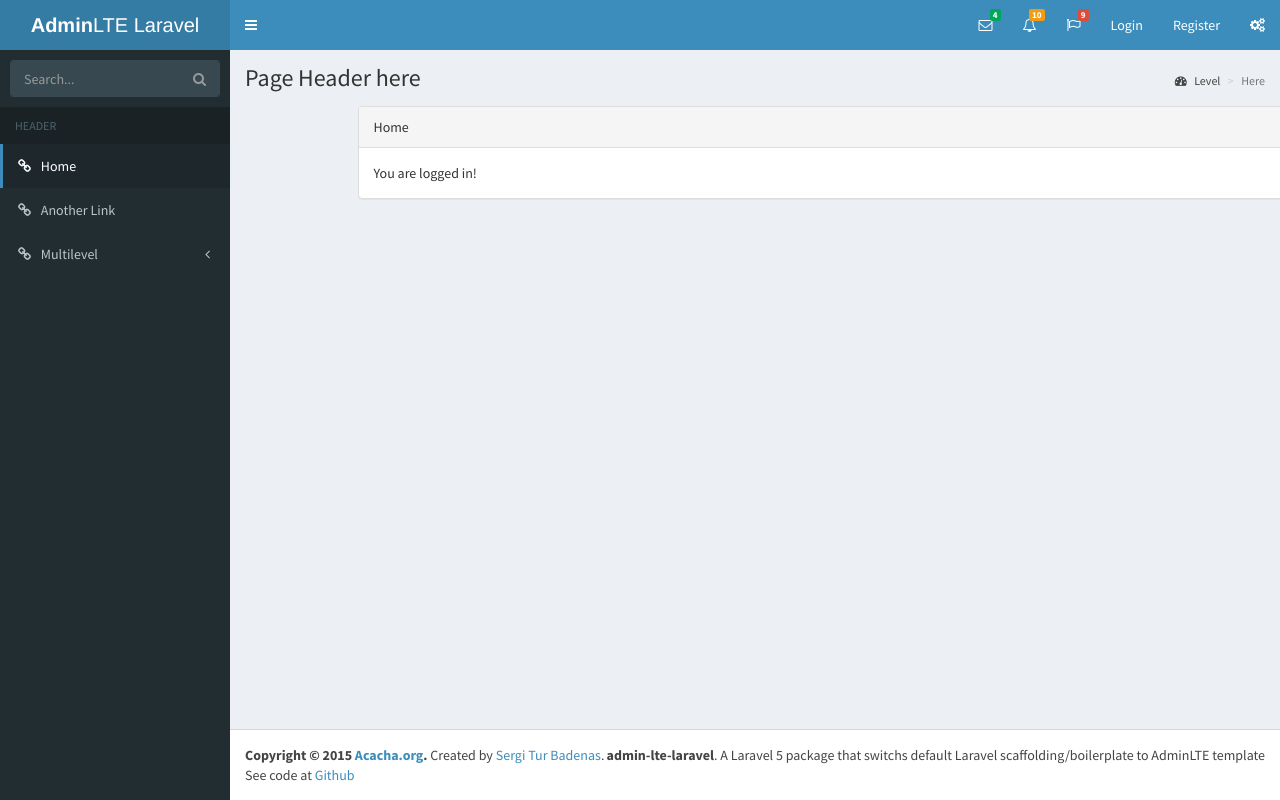
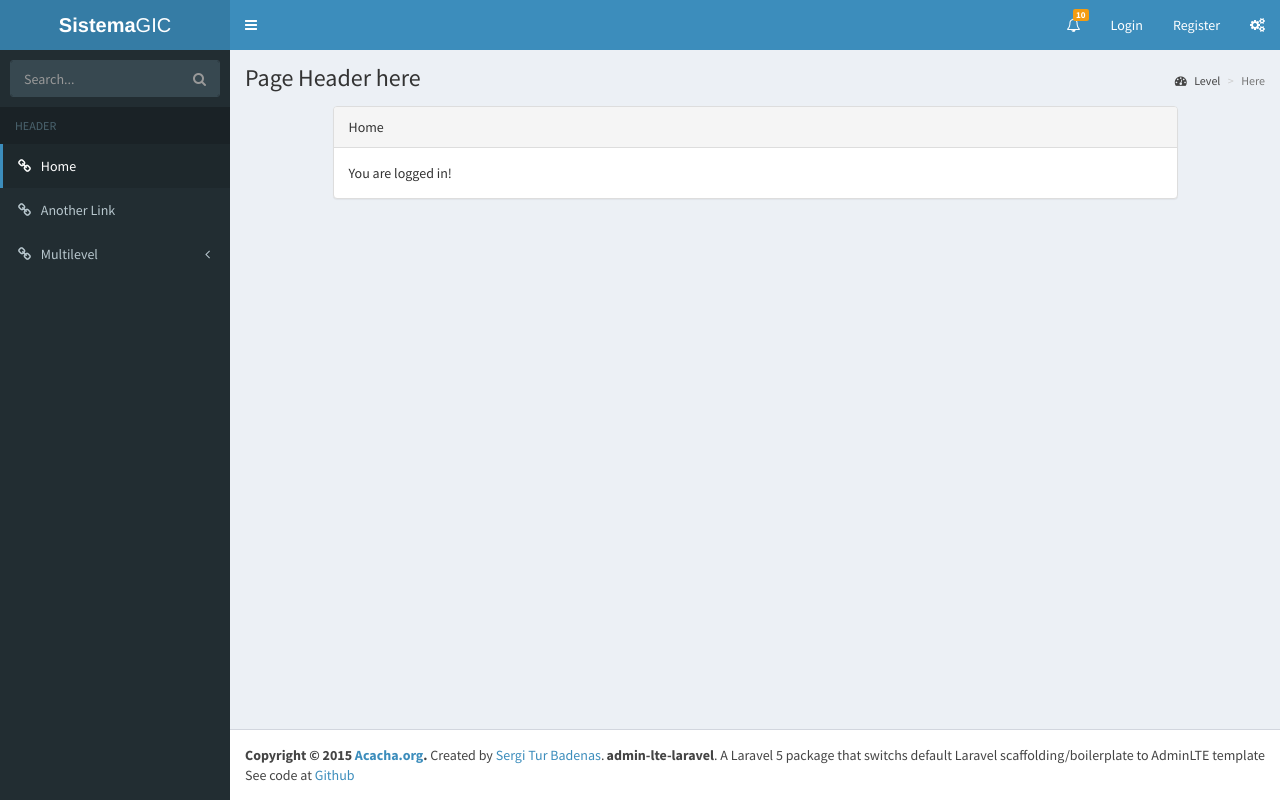
Before and after one commit to fmaggio0/almacen, a Laravel app: template resources/views/home.blade.php in a window 1280 px wide. Run offline with Laravel 8, Linux system fonts and the light colour scheme; the template is opened without the code that fills it, so the values that code supplies are empty; settings files or empty folders that the repository lacks are supplied; some libraries are stand-ins or nearby versions.

Commit message:
modificacion de nombres de links y pag nueva

```diff
--- a/resources/views/home.blade.php
+++ b/resources/views/home.blade.php
@@ -6,7 +6,7 @@
 
 
 @section('main-content')
-	<div class="container spark-screen">
+	<div class="spark-screen">
 		<div class="row">
 			<div class="col-md-10 col-md-offset-1">
 				<div class="panel panel-default">
--- a/resources/views/layouts/partials/htmlheader.blade.php
+++ b/resources/views/layouts/partials/htmlheader.blade.php
@@ -1,6 +1,6 @@
 <head>
     <meta charset="UTF-8">
-    <title> AdminLTE 2 with Laravel - @yield('htmlheader_title', 'Your title here') </title>
+    <title> Sistema Integral de Compras - @yield('htmlheader_title', 'Your title here') </title>
     <meta content='width=device-width, initial-scale=1, maximum-scale=1, user-scalable=no' name='viewport'>
     <!-- Bootstrap 3.3.4 -->
     <link href="{{ asset('/css/bootstrap.css') }}" rel="stylesheet" type="text/css" />
--- a/resources/views/layouts/partials/mainheader.blade.php
+++ b/resources/views/layouts/partials/mainheader.blade.php
@@ -4,9 +4,9 @@
     <!-- Logo -->
     <a href="{{ url('/home') }}" class="logo">
         <!-- mini logo for sidebar mini 50x50 pixels -->
-        <span class="logo-mini"><b>A</b>LT</span>
+        <span class="logo-mini"><b>G</b>IC</span>
         <!-- logo for regular state and mobile devices -->
-        <span class="logo-lg"><b>Admin</b>LTE Laravel </span>
+        <span class="logo-lg"><b>Sistema</b>GIC </span>
     </a>
 
     <!-- Header Navbar -->
@@ -18,38 +18,6 @@
         <!-- Navbar Right Menu -->
         <div class="navbar-custom-menu">
             <ul class="nav navbar-nav">
-                <!-- Messages: style can be found in dropdown.less-->
-                <li class="dropdown messages-menu">
-                    <!-- Menu toggle button -->
-                    <a href="#" class="dropdown-toggle" data-toggle="dropdown">
-                        <i class="fa fa-envelope-o"></i>
-                        <span class="label label-success">4</span>
-                    </a>
-                    <ul class="dropdown-menu">
-                        <li class="header">You have 4 messages</li>
-                        <li>
-                            <!-- inner menu: contains the messages -->
-                            <ul class="menu">
-                                <li><!-- start message -->
-                                    <a href="#">
-                                        <div class="pull-left">
-                                            <!-- User Image -->
-                                            <img src="/img/user2-160x160.jpg" class="img-circle" alt="User Image"/>
-                                        </div>
-                                        <!-- Message title and timestamp -->
-                                        <h4>
-                                            Support Team
-                                            <small><i class="fa fa-clock-o"></i> 5 mins</small>
-                                        </h4>
-                                        <!-- The message -->
-                                        <p>Why not buy a new awesome theme?</p>
-                                    </a>
-                                </li><!-- end message -->
-                            </ul><!-- /.menu -->
-                        </li>
-                        <li class="footer"><a href="#">See All Messages</a></li>
-                    </ul>
-                </li><!-- /.messages-menu -->
 
                 <!-- Notifications Menu -->
                 <li class="dropdown notifications-menu">
@@ -59,55 +27,22 @@
                         <span class="label label-warning">10</span>
                     </a>
                     <ul class="dropdown-menu">
-                        <li class="header">You have 10 notifications</li>
+                        <li class="header">Usted tiene -num- notificaciones</li>
                         <li>
                             <!-- Inner Menu: contains the notifications -->
                             <ul class="menu">
                                 <li><!-- start notification -->
                                     <a href="#">
-                                        <i class="fa fa-users text-aqua"></i> 5 new members joined today
+                                        <i class="fa fa-users text-aqua"></i>
+                                        Autorizacion de retiro
                                     </a>
                                 </li><!-- end notification -->
                             </ul>
                         </li>
-                        <li class="footer"><a href="#">View all</a></li>
+                        <li class="footer"><a href="#">Ver todas</a></li>
                     </ul>
                 </li>
-                <!-- Tasks Menu -->
-                <li class="dropdown tasks-menu">
-                    <!-- Menu Toggle Button -->
-                    <a href="#" class="dropdown-toggle" data-toggle="dropdown">
-                        <i class="fa fa-flag-o"></i>
-                        <span class="label label-danger">9</span>
-                    </a>
-                    <ul class="dropdown-menu">
-                        <li class="header">You have 9 tasks</li>
-                        <li>
-                            <!-- Inner menu: contains the tasks -->
-                            <ul class="menu">
-                                <li><!-- Task item -->
-                                    <a href="#">
-                                        <!-- Task title and progress text -->
-                                        <h3>
-                                            Design some buttons
-                                            <small class="pull-right">20%</small>
-                                        </h3>
-                                        <!-- The progress bar -->
-                                        <div class="progress xs">
-                                            <!-- Change the css width attribute to simulate progress -->
-                                            <div class="progress-bar progress-bar-aqua" style="width: 20%" role="progressbar" aria-valuenow="20" aria-valuemin="0" aria-valuemax="100">
-                                                <span class="sr-only">20% Complete</span>
-                                            </div>
-                                        </div>
-                                    </a>
-                                </li><!-- end task item -->
-                            </ul>
-                        </li>
-                        <li class="footer">
-                            <a href="#">View all tasks</a>
-                        </li>
-                    </ul>
-                </li>
+
                 @if (Auth::guest())
                     <li><a href="{{ url('/login') }}">Login</a></li>
                     <li><a href="{{ url('/register') }}">Register</a></li>
```
Also changed, not shown: resources/views/autorizaciones.blade.php (added, +70 -0 lines).
